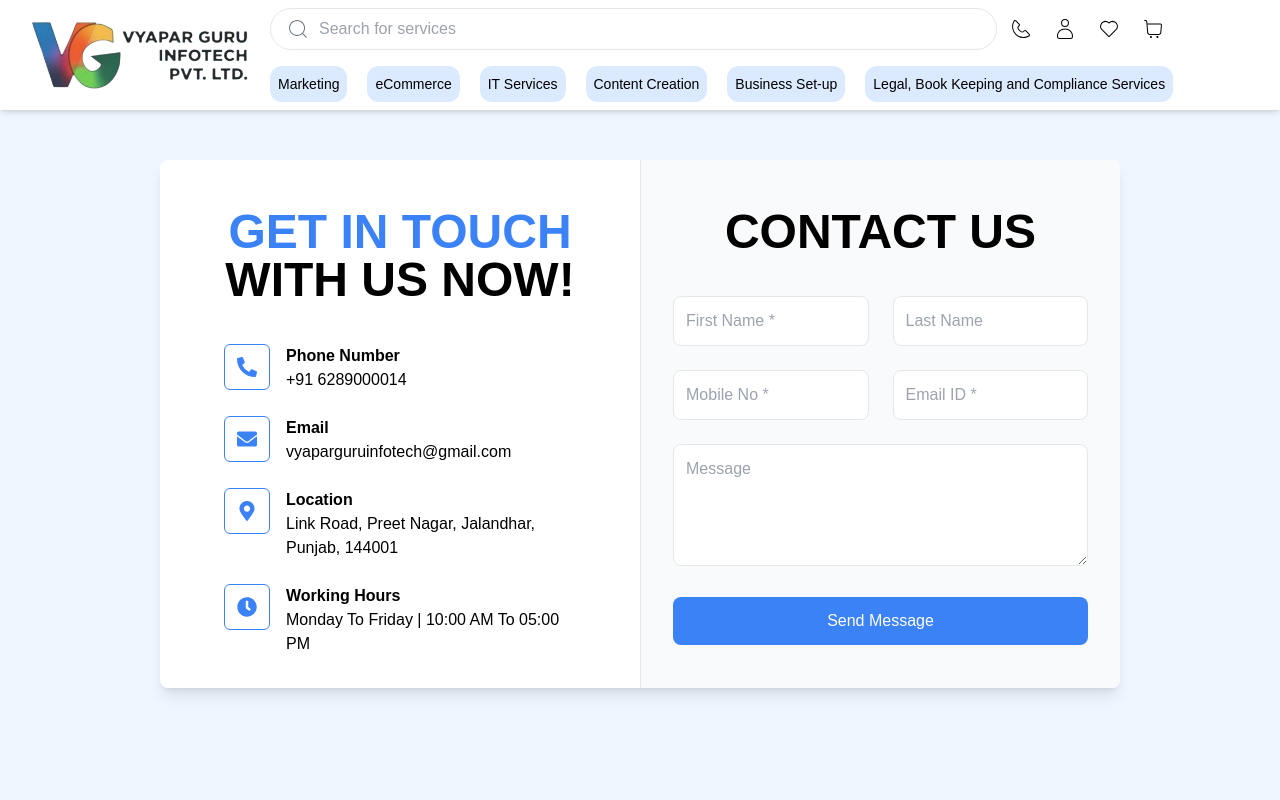
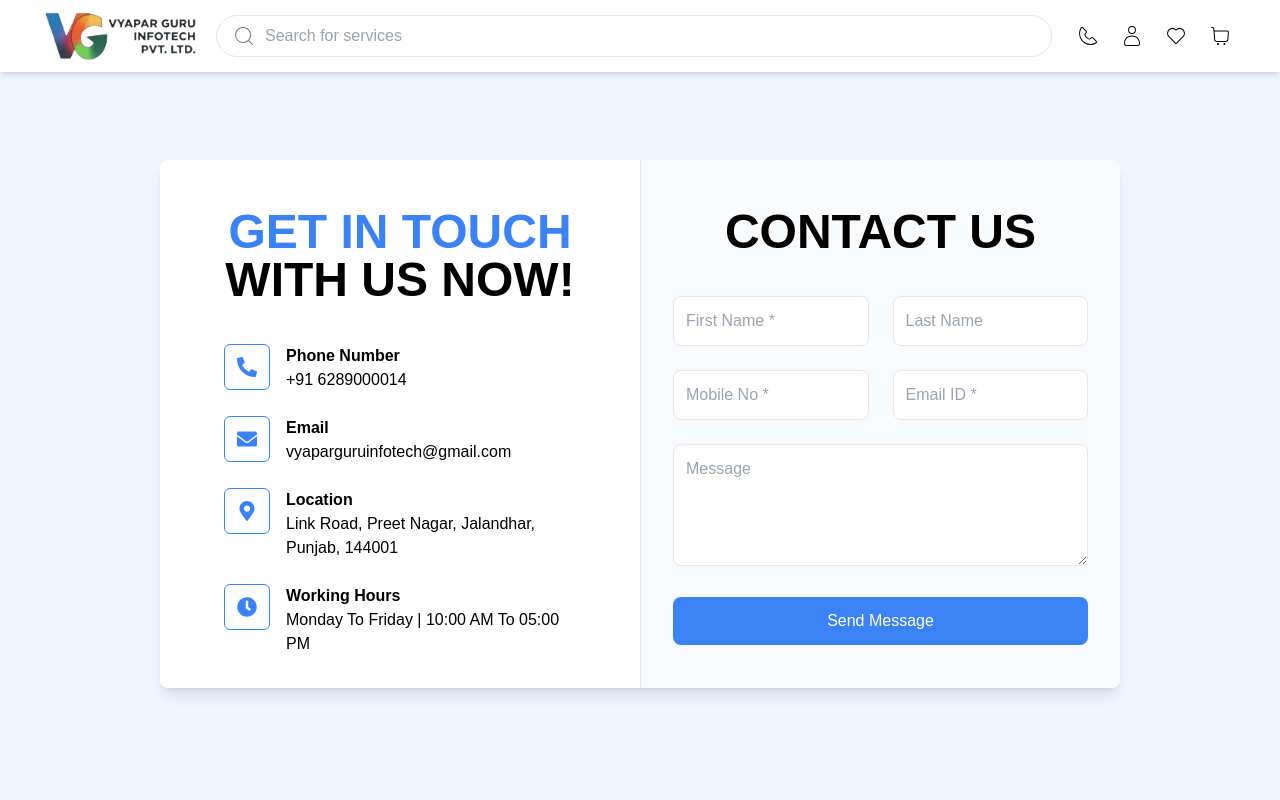
Before and after one commit to vyaparguru/vyaparguru, a Next.js app: page /contact in a window 1280 px wide. Shown: the top 800 px of the page. Built offline with nearby package versions, Linux system fonts and the light colour scheme.

Commit message:
added dropdowns

```diff
--- a/components/Navbar.js
+++ b/components/Navbar.js
@@ -1,73 +1,98 @@
 "use client";
 
-import { useState, useEffect } from "react";
+import { useState } from "react";
 import Link from "next/link";
 import Image from "next/image";
-import { CiHeart, CiPhone, CiSearch, CiShoppingCart, CiUser } from "react-icons/ci";
+import {
+  CiHeart,
+  CiPhone,
+  CiSearch,
+  CiShoppingCart,
+  CiUser,
+} from "react-icons/ci";
+import { FiMenu, FiX, FiArrowRight } from "react-icons/fi";
+import { PiPhoneCallLight } from "react-icons/pi";
+import { MdOutlineKeyboardArrowRight, MdOutlinePhoneInTalk } from "react-icons/md";
 import logo from "../assets/logo.png";
+import { FaBarsStaggered, FaPhone } from "react-icons/fa6";
 
 const Navbar = () => {
+  const [isMobileMenuOpen, setIsMobileMenuOpen] = useState(false);
+  const [isSearchOpen, setIsSearchOpen] = useState(false);
   const [searchQuery, setSearchQuery] = useState("");
-  const [isSearchOpen, setIsSearchOpen] = useState(false);
+  const [searchDropdown,setSearchDropdown]=useState(false)
+  const [openDropdown, setOpenDropdown] = useState(null);
 
   const navLinks = [
-    { name: "Marketing", href: "/collections/marketing" },
-    { name: "eCommerce", href: "/collections/ecommerce" },
-    { name: "IT Services", href: "/collections/it-services" },
-    { name: "Content Creation", href: "/collections/content-creation" },
-    { name: "Business Set-up", href: "/collections/business-setup" },
-    { name: "Legal, Book Keeping and Compliance Services", href: "/collections/legal, book keeping & compliance services" },
+    {
+      name: "Marketing",
+      href: "/collections/marketing",
+      subItems: ["Digital Marketing", "Social Media", "SEO"],
+    },
+    {
+      name: "eCommerce",
+      href: "/collections/ecommerce",
+      subItems: ["Online Stores", "Payment Gateways"],
+    },
+    {
+      name: "IT Services",
+      href: "/collections/it-services",
+      subItems: ["Web Development", "App Development"],
+    },
+    {
+      name: "Content Creation",
+      href: "/collections/content-creation",
+      subItems: ["Video Production", "Graphic Design"],
+    },
+    {
+      name: "Business Set-up",
+      href: "/collections/business-setup",
+      subItems: ["Company Registration", "Business Planning"],
+    },
+    {
+      name: "Legal, Book Keeping and Compliance Services",
+      href: "/collections/legal, book keeping & compliance services",
+      subItems: ["Tax Compliance", "Auditing", "Legal Advisory"],
+    },
   ];
 
-  const services = [
-    "Digital Marketing",
-    "WhatsApp Marketing",
-    "Online Selling",
-    "Payment Gateways",
-    "Website Designing",
-  ];
+  const handleSearch = (e) => {
+    setSearchQuery(e.target.value);
+  };
 
-  // Filter services based on search query
-  const filteredServices = services.filter((service) =>
+  const filteredServices = navLinks
+    .flatMap((link) => link.subItems || [])
+    .filter((service) =>
       service.toLowerCase().includes(searchQuery.toLowerCase())
     );
 
-  const handleSearch = (e) => {
-    setSearchQuery(e.target.value);
-    setIsSearchOpen(true); // Open the dropdown when typing
+  const toggleDropdown = (index) => {
+    setOpenDropdown(openDropdown === index ? null : index);
   };
 
-  const handleServiceClick = (service) => {
-    const serviceUrl = service.replace(/\s+/g, "-").toLowerCase();
-    window.location.href = `/services/${serviceUrl}`;
-  };
+  const toggleSearchDropdown=()=>{
+    setSearchDropdown(true)
+    setIsMobileMenuOpen(false)
+  }
 
-  const handleBlur = () => {
-    // Close the dropdown with a slight delay to allow click events on dropdown items
-    setTimeout(() => setIsSearchOpen(false), 200);
-  };
+
   return (
     <nav className="navbar bg-white shadow-md fixed w-full z-50 py-2">
-  <div className="flex max-w-screen-xl mx-auto px-6">
-    {/* Top Row: Logo, Search Box, and Icons */}
-    <div className="flex items-center justify-between">
-      {/* Logo */}
-      <div className="flex-shrink-0">
+      <div className="flex justify-between items-center max-w-screen-xl mx-auto px-2 lg:px-10">
+        <div className="flex items-center z-50">
+          <button
+            className="lg:hidden p-2 rounded-full"
+            onClick={() => setIsMobileMenuOpen(!isMobileMenuOpen)}
+          >
+            {isMobileMenuOpen ? <FiX className="w-6 h-6 z-50" /> : <FaBarsStaggered className="w-6 h-6" />}
+          </button>
           <Link href="/">
-          <Image
-            src={logo}
-            alt="VyaparGuru-Logo"
-            width={230}
-            height={40}
-            className="h-auto"
-          />
+            <Image src={logo} alt="VyaparGuru-Logo" width={160} height={40} className="h-auto" />
           </Link>
         </div>
 
-      {/* Search Box */}
-      <div className="flex flex-col mx-4">
-
-      <div className="flex">
+        {/* Desktop Search */}
+        <div className="hidden lg:flex flex-1 mx-4 z-10">
           <div className="relative w-full">
             <CiSearch className="absolute left-4 top-1/2 transform -translate-y-1/2 text-gray-500 w-6 h-6" />
             <input
@@ -75,85 +100,131 @@ const Navbar = () => {
               placeholder="Search for services"
               value={searchQuery}
               onChange={handleSearch}
-              onFocus={() => setIsSearchOpen(true)}
-              onBlur={handleBlur}
-            className="w-full pl-12 py-2 border rounded-full focus:outline-none focus:ring-2 focus:ring-blue-600"
+              className="w-full pl-12 py-2 border rounded-full cursor-pointer focus:outline-none focus:ring-2 focus:ring-blue-600"
+              onClick={toggleSearchDropdown}
             />
-        </div>
-
-        {isSearchOpen && filteredServices.length > 0 && (
-            <div className="absolute mx-8 bg-white border rounded-lg shadow-lg mt-12 max-h-60 overflow-y-auto z-50">
+            {searchDropdown && filteredServices.length > 0 && (
+              <div className="absolute bg-white border rounded-lg shadow-lg mt-2 max-h-60 overflow-y-auto z-50 w-full">
                 {filteredServices.map((service, index) => (
                   <div
                     key={index}
                     className="px-4 py-2 hover:bg-blue-100 cursor-pointer text-gray-700"
-                onMouseDown={() => handleServiceClick(service)} // Prevent blur on click
                   >
                     {service}
                   </div>
                 ))}
               </div>
             )}
-
-
-
+          </div>
+        </div>
 
         {/* Icons */}
-      <div className="flex items-center space-x-1 pl-1">
-        <button className="p-2 rounded-full hover:bg-blue-100">
+        <div className="flex items-center space-x-1">
+          <button className="p-2 rounded-full hover:bg-gray-100 hidden lg:block">
             <CiPhone className="w-6 h-6" />
           </button>
-        <button className="p-2 rounded-full hover:bg-blue-100">
-          <CiUser className="w-6 h-6"/>
+          <button className="p-2 rounded-full hover:bg-gray-100 hidden lg:block">
+            <CiUser className="w-6 h-6 " />
           </button>
-        <button className="p-2 rounded-full hover:bg-blue-100">
+          <button
+            className="p-2 rounded-full hover:bg-gray-100 block lg:hidden"
+            onClick={() => {
+              setIsSearchOpen(!isSearchOpen)
+              setIsMobileMenuOpen(false)
+            }}
+          >
+            <CiSearch className="w-6 h-6" />
+          </button>
+          <button className="p-2 rounded-full hover:bg-gray-100">
             <CiHeart className="w-6 h-6" />
           </button>
-        <button className="p-2 rounded-full hover:bg-blue-100">
+          <button className="p-2 rounded-full hover:bg-gray-100">
             <CiShoppingCart className="w-6 h-6" />
           </button>
         </div>
       </div>
 
+      {/* Mobile Search */}
+      {isSearchOpen && (
+        <div className="lg:hidden px-4 py-2">
+          <div className="relative">
+            <CiSearch className="absolute left-4 top-1/2 transform -translate-y-1/2 text-gray-500 w-6 h-6" />
+            <input
+              type="text"
+              placeholder="Search for services"
+              value={searchQuery}
+              onChange={handleSearch}
+              className="w-full pl-12 py-2 border cursor-pointer rounded-full focus:outline-none focus:ring-2 focus:ring-blue-600"
+              onClick={toggleSearchDropdown}
+            />
+          </div>
+          {searchDropdown && filteredServices.length > 0 && (
+              <div className="absolute bg-white border rounded-lg shadow-lg mt-2 max-h-60 overflow-y-auto z-5 w-full">
+                {filteredServices.map((service, index) => (
+                  <div
+                    key={index}
+                    className="px-4 py-2 hover:bg-blue-100 cursor-pointer text-gray-700"
+                  >
+                    {service}
+                  </div>
+                ))}
+              </div>
+            )}
+        </div>
+      )}
 
-    {/* Bottom Row: Menu Items */}
-    <div className="mt-4 flex justify-start">
-          <div className="flex space-x-5">
-            {navLinks.map((navlink, index) => {
-              const isLast = index === navLinks.length - 1;
-              if (!isLast) {
-                const [firstWord, ...restWords] = navlink.name.split(" ");
-                return (
-                  <Link
-                    key={navlink.name}
-                    href={navlink.href}
-                    className="flex items-center text-center text-black p-2 rounded-xl bg-blue-100 text-sm"
+      {/* Mobile Menu */}
+      <div
+        className={`fixed top-0 left-0 h-full bg-white z-40 p-6 transition-transform transform ${
+          isMobileMenuOpen ? "translate-x-0 visible opacity-100" : "-translate-x-full invisible opacity-0"
+        }`}
+        style={{ width: "70%" }}
       >
-                    {firstWord}{" "}
-                    {/* <br/> */}
-                    {restWords.join(" ")}
-                  </Link>
-                );
-              }
-              return (
-                <Link
-                  key={navlink.name}
-                  href={navlink.href}
-                  className="text-center text-black p-2 rounded-xl bg-blue-100 text-sm"
+        <div className="mt-16 border-t-2 pt-8">
+          {navLinks.map((link, index) => (
+            <div key={index} className="mb-4">
+              <div className="flex">
+              <div
+                className="text-md border-b-2 w-full pb-2 gap-20 font-medium flex items-center justify-between cursor-pointer"
+                onClick={() => toggleDropdown(index)}
               >
-                  Legal, Book Keeping
-                  and Compliance Services
-                </Link>
-
-              );
-            })}
+                {link.name}
+                <span>
+                <MdOutlineKeyboardArrowRight
+                size={20}
+                className={`transition-transform ${
+                  openDropdown === index ? "rotate-90" : ""
+                  }`}
+                  />
+                  </span>
                 </div>
               </div>
+              {openDropdown === index && (
+                <ul className="mt-2 space-y-2 border-b-2 py-1">
+                  {link.subItems.map((subItem, idx) => (
+                    <li key={idx} className="pl-4 text-gray-600">
+                      {subItem}
+                    </li>
+                  ))}
+                </ul>
+              )}
             </div>
+          ))}
+        </div>
+        <div className="pt-40 ">
+              <p className="text-gray-600 text-sm flex items-center border-t-2 pt-4">
+                <div>
+                <MdOutlinePhoneInTalk size={24} className="mr-2 text-blue-600 " />
+                </div>
+                <div>
+                <span className="text-black font-medium">Need help?</span><br/>
+                <a href="tel:6289000014" className="text-sm text-blue-500">Contact us on 6289000014</a>
+                </div>
+              </p>
             </div>
       </div>
     </nav>
-  )
+  );
 };
 
 export default Navbar;
```
Lines whose indentation alone changed are shown as unchanged.
